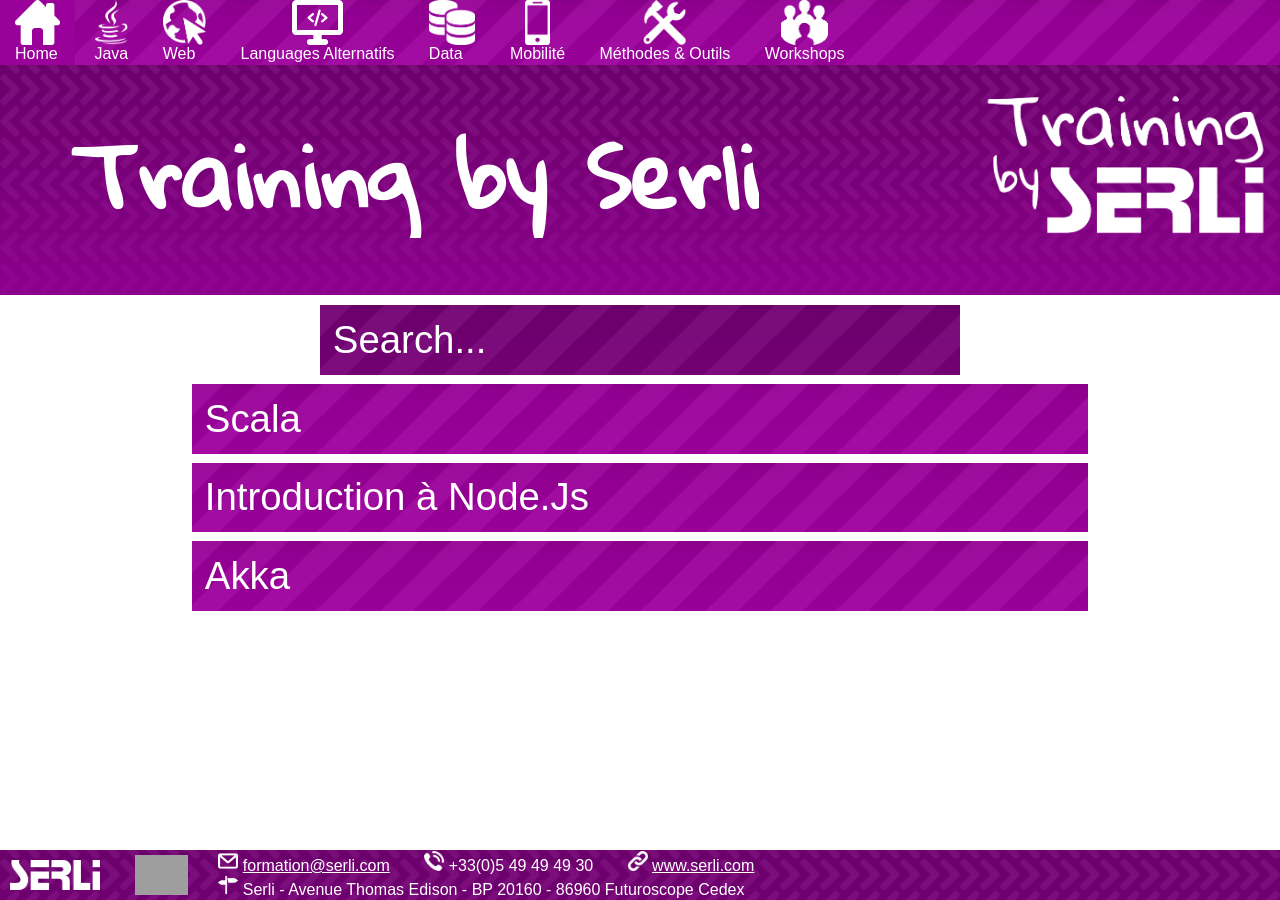
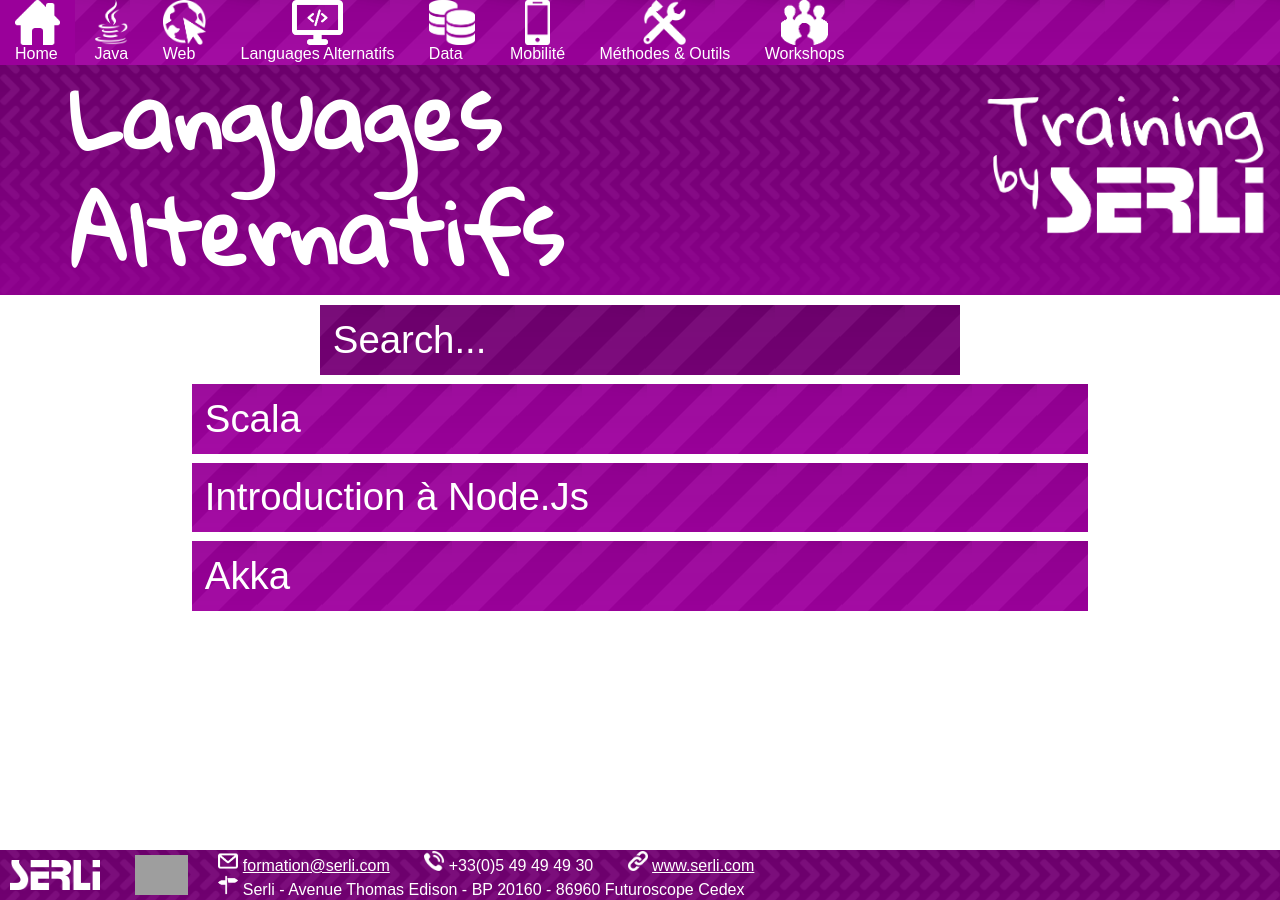
Before and after one commit to Serli/training-by-serli, a Jekyll site: the page built from Summary/LanguagesAlternatifs/index.html, in a window 1280 px wide. Built offline with Jekyll 4.4.1, drawn with Linux system fonts in a browser that asks for light colours; nearby versions of some CDN libraries; grey boxes are pictures that could not be loaded.

Commit message:
v1.2.6 maj readme + bug des titres corrigé

```diff
--- a/_includes/header.html
+++ b/_includes/header.html
@@ -32,7 +32,24 @@
 <header class=
 	"{% if page.summary %}color{{page.summary}}{% else %}{% if page.categories %}color{{page.categories[1]}}{% else %}colordefault{% endif %}{% endif %}"
 >
-	{% if page.title %}{% assign title = page.title %}{% else %}{% assign title = site.title %}{% endif %}
+	{% if page.title %}
+		{% assign title = page.title %}
+	{% else %}
+		{% if page.summary %}
+			{% assign title = site.title  %}
+			{% for somaire in site.data.group %}
+				{% if somaire.name == page.summary %}
+					{% if somaire.title %}
+						{% assign title = somaire.title %}
+					{% else %}
+						{% assign title = somaire.name %}
+					{% endif %}
+				{% endif %}
+			{% endfor %}
+		{% else %}
+			{% assign title = site.title %}
+		{% endif %}
+	{% endif %}
 	{% assign my_lenght = title|size %}
 	<h1 class="{% if 25 <= my_lenght %}bigTitle{% else %}smalTitle{% endif %}">{{ title }}</h1>
 	<a href="{{ site.url }}/{{ site.baseurl }}">
```
Also changed, not shown: administration/ListeContenu.md (+2 -1 lines), README.md, 10 other files.
